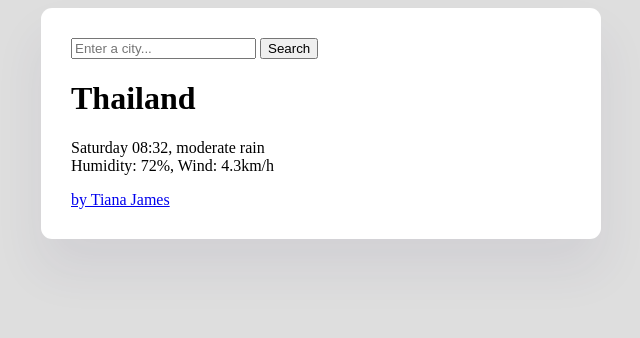
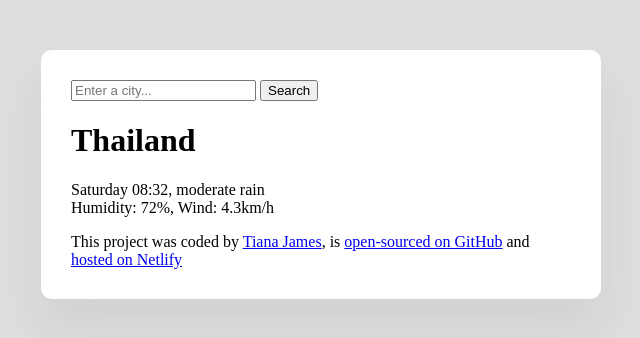
Before and after one commit to TianaxJames/weather-app, a plain HTML site: page index.html in a window 1280 px wide. Shown: the whole page, without its empty margins (319-959 px from the left). Drawn offline with Linux system fonts and the light colour scheme.

Commit message:
finalized footer links

```diff
--- a/index.html
+++ b/index.html
@@ -4,7 +4,7 @@
     <meta charset="UTF-8" />
     <meta name="viewport" content="width=device-width, initial-scale=1.0" />
     <title>World Wide Weather</title>
-    <link rel="stylesheet" href="src/style.css"/>
+    <link rel="stylesheet" href="src/style.css" />
   </head>
   <body>
     <div class="weather-app">
@@ -15,10 +15,7 @@
         </form>
       </header>
       <main>
-        <h1>
-
-                Thailand
-            </h1>
+        <h1>Thailand</h1>
         <p>
           Saturday 08:32, moderate rain
           <br />
@@ -26,10 +23,13 @@
         </p>
       </main>
       <footer>
-        <a href="https://github.com/tianaxJames"> by Tiana James</a>
-        <a href=""</a>
-        <a href=""</a>
-
+        This project was coded by
+        <a href="https://github.com/tianaxJames"> Tiana James</a>, is
+        <a href="https://github.com/TianaxJames/weather-app">
+          open-sourced on GitHub</a
+        >
+        and
+        <a href="https://gilded-faun-d75e1a.netlify.app"> hosted on Netlify</a>
       </footer>
     </div>
   </body>
--- a/src/style.css
+++ b/src/style.css
@@ -4,7 +4,7 @@ body {
 .weather-app {
   background-color: white;
   max-width: 500px;
-  margin: 0 auto;
+  margin: 50px auto;
   padding: 30px;
   border-radius: 11px;
   box-shadow: 0 30px 50px rgba(65, 50, 100, 0.08);
```
Also changed, not shown: 1 other file. Lines whose indentation alone changed are shown as unchanged.
